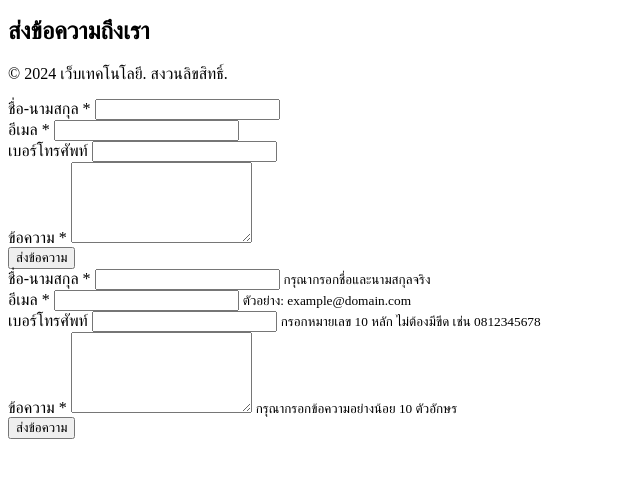
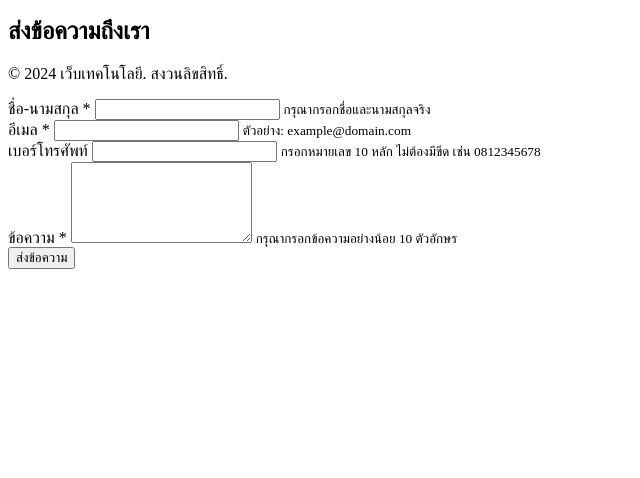
Before and after one commit to 66160111Krittamet/web-semantic-lab, a plain HTML site: page image/contact.html in a window 1280 px wide. Shown: the part 118-596 px from the top of the page, without its empty margins (0-640 px from the left). Drawn offline with Linux system fonts and the light colour scheme.

Commit message:
แก้ตัว from เพิ่ทเติท

```diff
--- a/image/contact.html
+++ b/image/contact.html
@@ -28,50 +28,6 @@
     </footer>
 </body>
 </html>
-
-<form action="/submit" method="POST" role="form">
-    <div class="form-group">
-        <label for="fullname">ชื่อ-นามสกุล *</label>
-        <input
-            type="text"
-            id="fullname"
-            name="fullname"
-            required
-            minlength="2"
-            maxlength="100">
-    </div>
-
-    <div class="form-group">
-        <label for="email">อีเมล *</label>
-        <input
-            type="email"
-            id="email"
-            name="email"
-            required
-            pattern="[a-z0-9._%+-]+@[a-z0-9.-]+\.[a-z]{2,}$">
-    </div>
-
-    <div class="form-group">
-        <label for="tel">เบอร์โทรศัพท์</label>
-        <input
-            type="tel"
-            id="tel"
-            name="tel"
-            pattern="[0-9]{10}">
-    </div>
-
-    <div class="form-group">
-        <label for="message">ข้อความ *</label>
-        <textarea
-            id="message"
-            name="message"
-            required
-            minlength="10"
-            rows="5"></textarea>
-    </div>
-
-    <button type="submit">ส่งข้อความ</button>
-</form>
 
 <form action="/submit" method="POST" role="form" aria-label="แบบฟอร์มติดต่อ">
     <div class="form-group">
```
